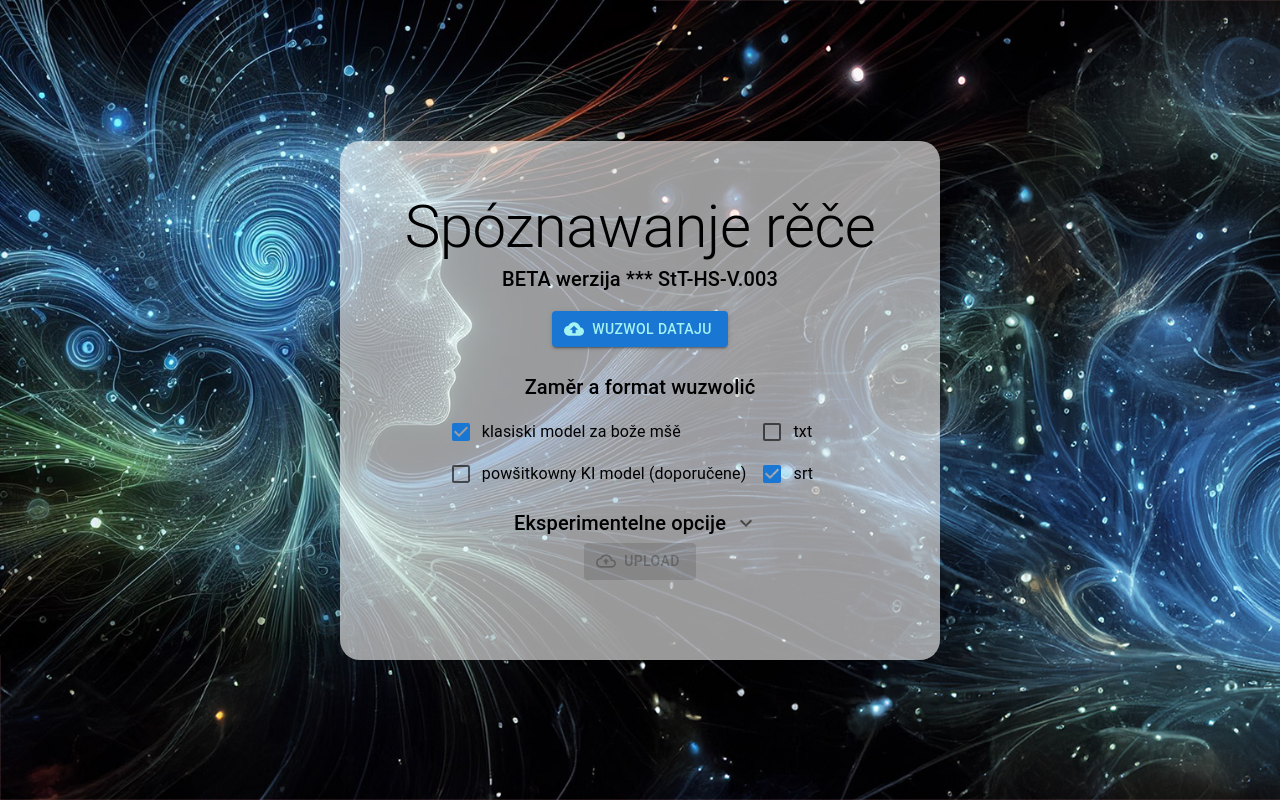
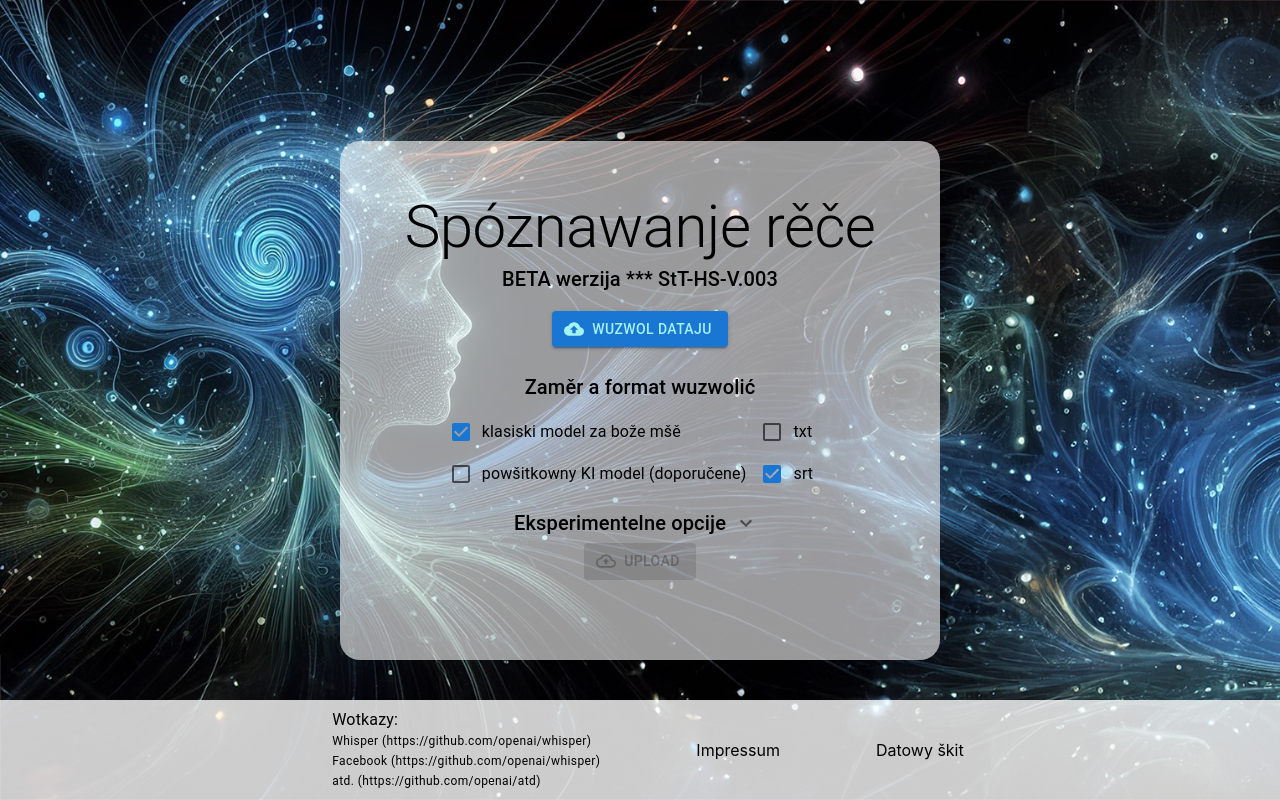
Before and after one commit to fscholze/uploader-recny-model, a React (Create React App) app: page / in a window 1280 px wide. Built offline with nearby package versions, Linux system fonts and the light colour scheme.

Commit message:
Add Footer

```diff
--- a/src/App.tsx
+++ b/src/App.tsx
@@ -12,6 +12,7 @@ import { formatSecondsToReadableDuration } from './helper/dates'
 import { sanitize } from './helper/sanitizer'
 import LoadingButton from '@mui/lab/LoadingButton'
 import { KeyboardArrowDown, KeyboardArrowUp, CloudUploadOutlined } from '@mui/icons-material'
+import { Footer } from './components/footer'
 
 const DEFAULT_LANGUAGE_MODEL: LanguageModel = 'BOZA_MSA'
 const DEFAULT_OUTPUT_FORMAT: OutputFormat = 'SRT'
@@ -203,6 +204,7 @@ const App: FC<{}> = () => {
           </>
         )}
       </Container>
+      <Footer />
     </div>
   )
 }
--- /dev/null
+++ b/src/components/footer.tsx
@@ -0,0 +1,70 @@
+import { Box, Link, Stack, Typography } from '@mui/material'
+import { FC } from 'react'
+
+export const FOOTER_HEIGHT = 80
+
+export const Footer: FC<{}> = () => (
+  <Box
+    sx={{
+      backgroundColor: 'rgba(255,255,255,0.8)',
+      width: '100%',
+      position: 'absolute',
+      left: 0,
+      bottom: 0,
+      FOOTER_HEIGHT: 80,
+      padding: 1
+    }}
+  >
+    <Stack direction='row' spacing={12} justifyContent='center' alignItems='center'>
+      <div>
+        <Typography variant='body1'>Wotkazy:</Typography>
+        <Stack direction='column'>
+          <Typography variant='caption'>
+            Whisper{' '}
+            <Link
+              href='https://github.com/openai/whisper'
+              target='_blank'
+              rel='noopener'
+              color='inherit'
+              underline='hover'
+            >
+              (https://github.com/openai/whisper)
+            </Link>
+          </Typography>
+          <Typography variant='caption'>
+            Facebook{' '}
+            <Link
+              href='https://github.com/openai/facebook'
+              target='_blank'
+              rel='noopener'
+              color='inherit'
+              underline='hover'
+            >
+              (https://github.com/openai/whisper)
+            </Link>
+          </Typography>
+          <Typography variant='caption'>
+            atd.{' '}
+            <Link
+              href='https://github.com/openai/atd'
+              target='_blank'
+              rel='noopener'
+              color='inherit'
+              underline='hover'
+            >
+              (https://github.com/openai/atd)
+            </Link>
+          </Typography>
+        </Stack>
+      </div>
+
+      <Link href='impressum' color='inherit' underline='hover'>
+        Impressum
+      </Link>
+
+      <Link href='datowy-skit' color='inherit' underline='hover'>
+        Datowy škit
+      </Link>
+    </Stack>
+  </Box>
+)
```
